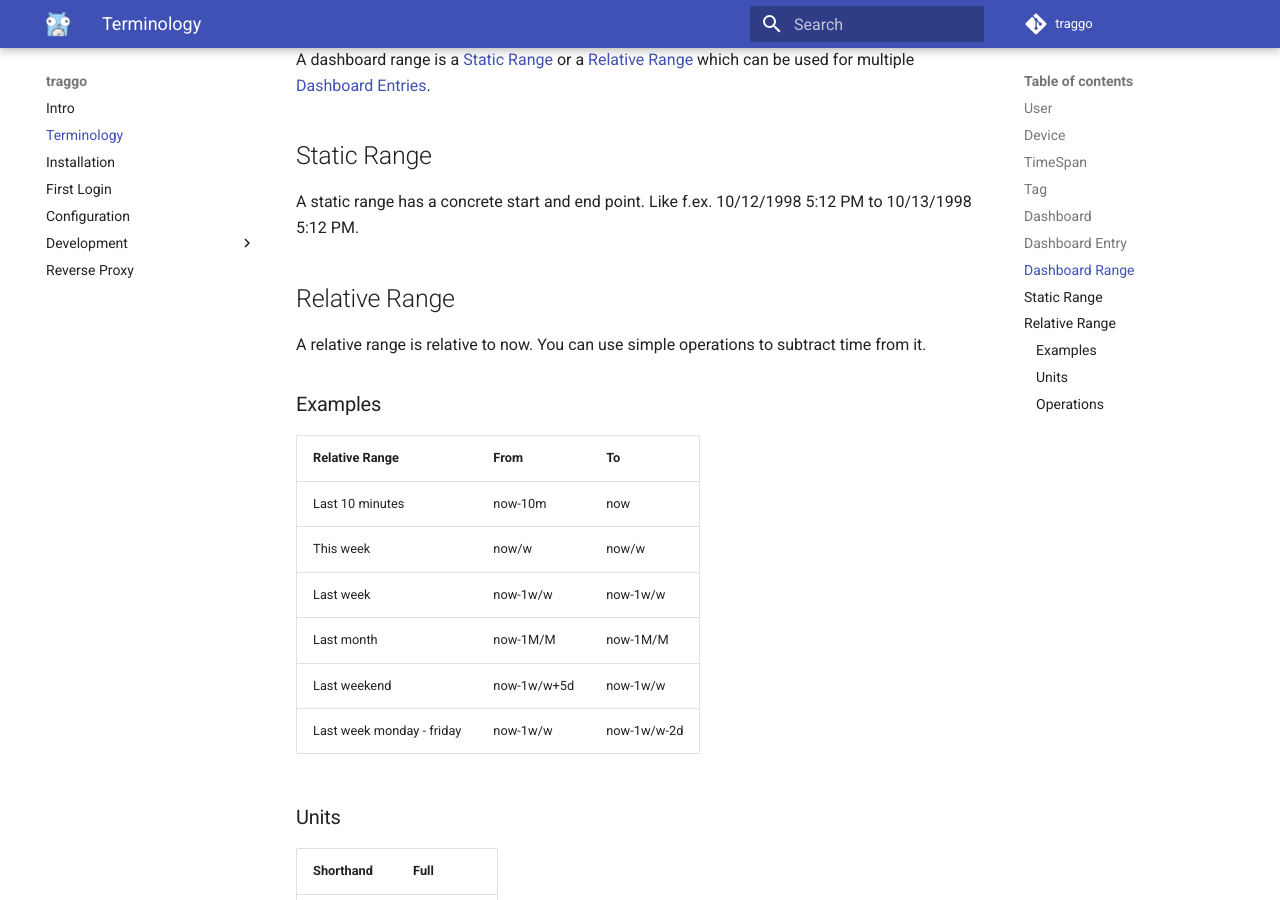
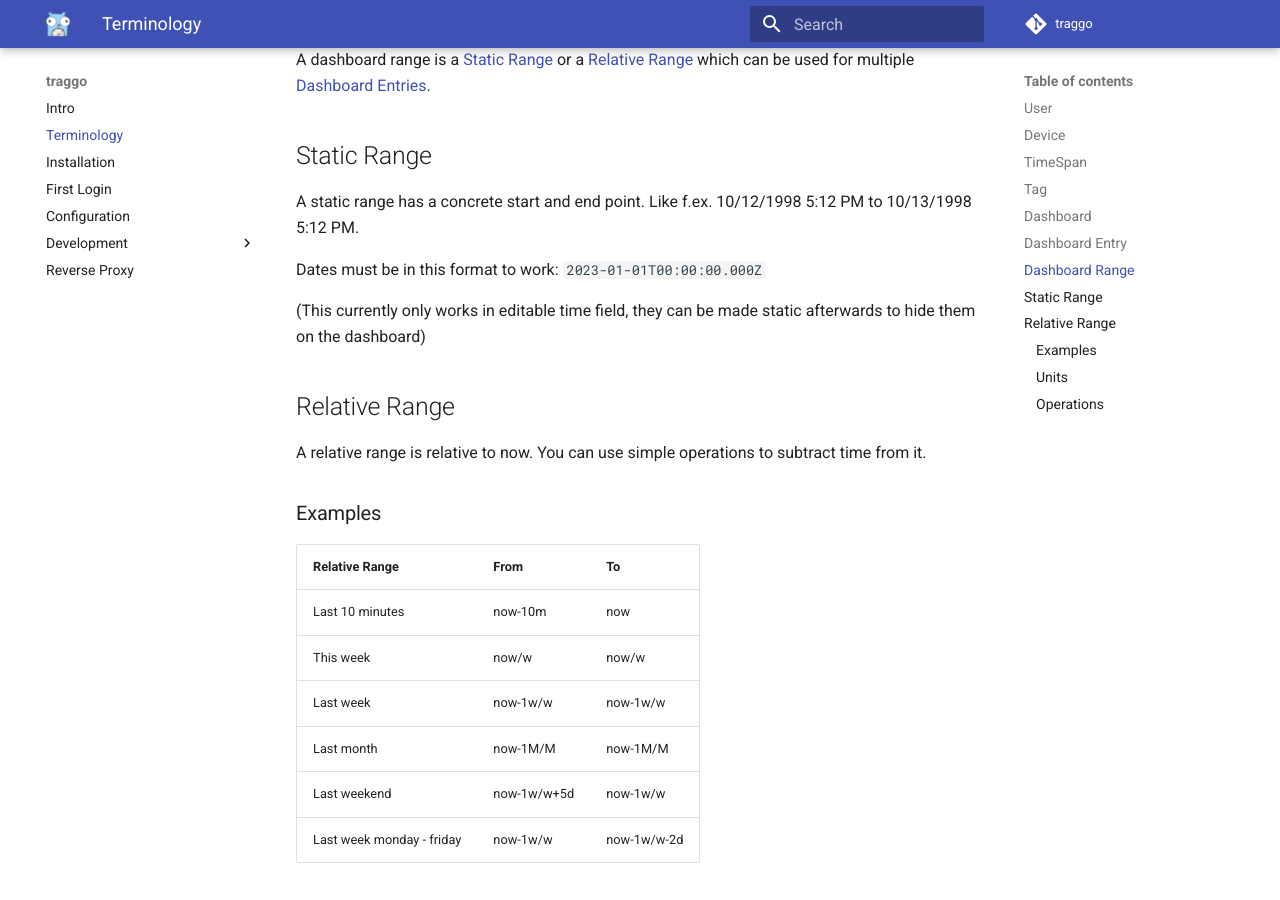
Before and after one commit to traggo/website, an MkDocs documentation site: the page built from docs/terminology.md, in a window 1280 px wide and 900 px high, scrolled down 1401 px. Built offline with MkDocs 1.6.1 and Material for MkDocs 9.7.7, drawn with Linux system fonts in a browser that asks for light colours.

Commit message:
Update terminology.md
As the date format hasn't been specified yet in the documentation and it isn't obvious from the error message while editing the dashboard, I think it would be great if it was at least added to the documentation

```diff
--- a/docs/terminology.md
+++ b/docs/terminology.md
@@ -53,6 +53,10 @@ A dashboard range is a [Static Range](#static-range) or a [Relative Range](#rela
 
 A static range has a concrete start and end point. Like f.ex. 10/12/1998 5:12 PM to 10/13/1998 5:12 PM.
 
+Dates must be in this format to work: `2023-01-01T00:00:00.000Z`
+
+(This currently only works in editable time field, they can be made static afterwards to hide them on the dashboard)
+
 ## Relative Range
 
 A relative range is relative to now. You can use simple operations to subtract time from it.
```
